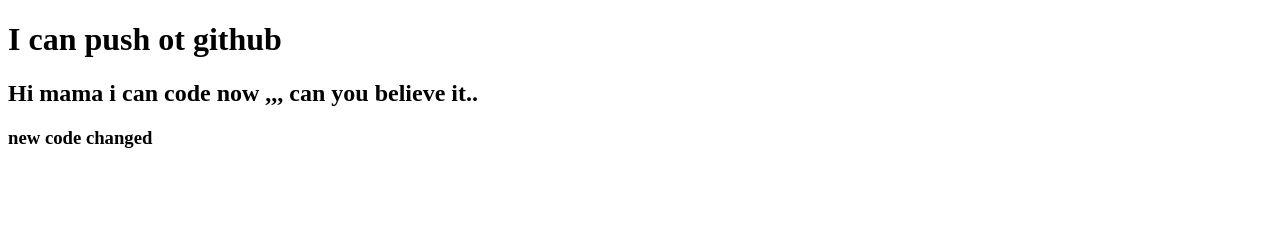
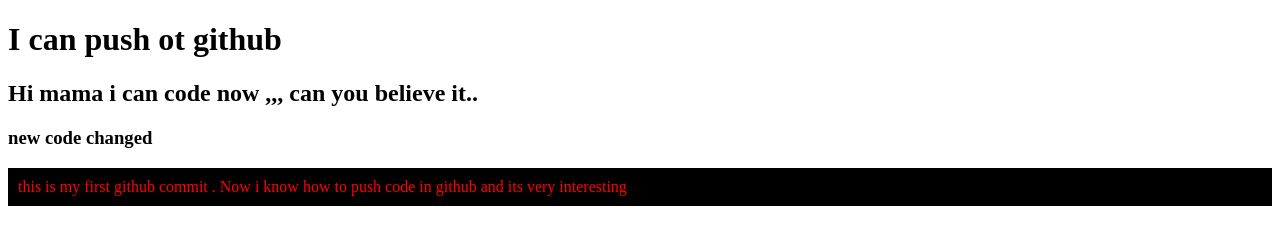
Before and after one commit to mamun-prodhan/my-second-repo, a plain HTML site: page index.html in a window 1280 px wide. Drawn offline with Linux system fonts and the light colour scheme.

Commit message:
css added color and background color

```diff
--- a/index.html
+++ b/index.html
@@ -5,10 +5,14 @@
     <meta http-equiv="X-UA-Compatible" content="IE=edge">
     <meta name="viewport" content="width=device-width, initial-scale=1.0">
     <title>My Second repo</title>
+    <link rel="stylesheet" href="style.css">
 </head>
 <body>
     <h1>I can push ot github</h1>
     <h2>Hi mama i can code now ,,, can you believe it..</h2>
     <h3>new code changed</h3>
+
+    <p>this is my first github commit . Now i know how to push code in github and its very interesting </p>
+
 </body>
 </html>
--- /dev/null
+++ b/style.css
@@ -0,0 +1,5 @@
+ p{
+    color: red;
+    background-color: black;
+    padding: 10px;
+ }
```
